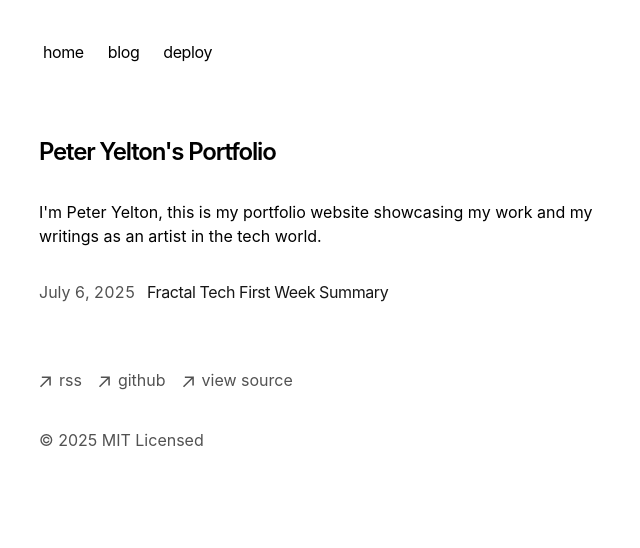
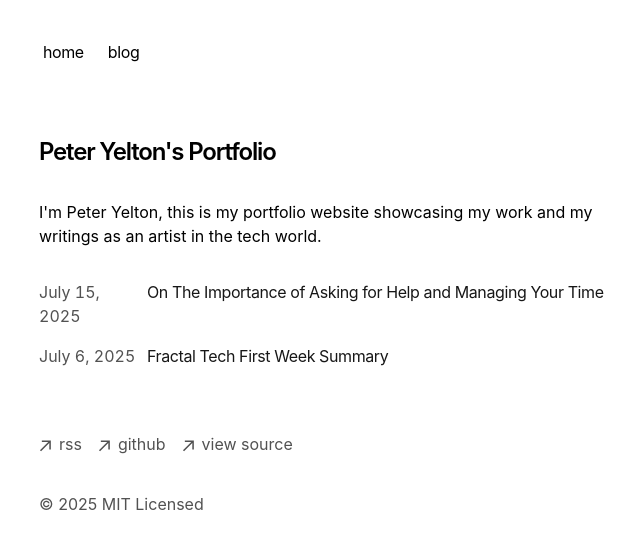
Before and after one commit to rknm-cell/py-portfolio, a Next.js app: page / in a window 1280 px wide. Shown: the top 548 px of the page, without its empty margins (313-953 px from the left). Built offline with nearby package versions, Linux system fonts and the light colour scheme.

Commit message:
added blogpost

```diff
--- /dev/null
+++ b/app/blog/posts/asking-for-help.mdx
@@ -0,0 +1,17 @@
+---
+title: 'On The Importance of Asking for Help and Managing Your Time'
+publishedAt: '2025-07-15'
+summary: 'Asking for help and managing your time will make you more efficient'
+---
+
+This past week at the Fractal Tech Bootcamp taught me valuable lessons about managing my workflow and asking for help. We built a chatbot using Next.js and their AI SDK. I found Next.js App Router's folder structure and naming conventions confusing and difficult to navigate. Was my code in `page.tsx` in `app/[id]` or `app/`?
+
+I also learned I didn't know how to read documentation. I treated it like I had to implement everything exactly as presented in the documentation. This dogmatic approach reminded me of encountering the hurdle in animation where I'd draw a new frame using the previous frame as a guide. I would meticulously trace the lines to make sure they were exact, but they would never be quite right. There was always an odd slight jiggle to the drawing. Then one day, as I was trying to finish my work quicker, I came across the realization that I didn't have to trace it, but use it as a reference guide. I would make a new drawing that references the previous drawing heavily but not an exact replica, because that would be very difficult and not worth my time. My workflow sped up and I was able to increase the quality of my work. That was exactly my experience with reading documentation. You learn what the code does and how it works, and you figure out how to implement it into your own codebase. Suddenly I was moving faster and getting features working quickly.
+
+Another issue that came up during my week was not making much progress given the amount of work I was putting in. I would get stuck on problems and not know how to progress, either because I didn't understand what I was doing or I was going blind to my code, not understanding what I was looking at because I was staring at it too long. Eventually, I would raise up the courage to ask for help and the problem I was struggling with would be quickly resolved. I didn't notice that I was trying to insert into a table an object that didn't match the schema I laid out. The id was specified as a string but the schema I wrote demanded a uuid. Something that was quickly pointed out by a second set of eyes.
+
+It's also a new experience for me to be able to work for long stretches of time and then see the hours slip by very quickly. I accidentally pulled an all-nighter when I couldn't sleep and decided to try to work on my chatbot for a little bit. Well, that little bit stretched until dawn and I saw the sun rise. I needed to find a way to make sure I didn't spend so much time focusing on one problem, so in reaction to that I started setting a timer anytime I ran into a problem that I couldn't fix in short order. This timer keeps me in check to make sure that if I'm not making progress, I need to ask for help.
+
+Trying to speed through my projects and coding everything out all at once is hubris. I wasn't taking my time to check each individual feature to make sure it worked. I would then move on trying to implement four or five features at once and my app wouldn't work. I would then jump back and forth trying to do too many things at once, making a mess of my code. I needed to start chunking out my work in small discrete features, testing each part individually, and then again as a whole, but still always one thing at a time.
+
+These workflow changes transformed my approach. By week's end, I was progressing smoothly from feature to feature, asking for help when stuck, and using my time efficiently. Before starting this program, I didn't realize how much my approach to work itself would need to change and what a difference it would make. So remember to ask for help, break down tasks as small as possible, and keep track of your time.
--- a/app/components/nav.tsx
+++ b/app/components/nav.tsx
@@ -6,10 +6,7 @@ const navItems = {
   },
   '/blog': {
     name: 'blog',
-  },
-  'https://vercel.com/templates/next.js/portfolio-starter-kit': {
-    name: 'deploy',
-  },
+  }
 }
 
 export function Navbar() {
```
